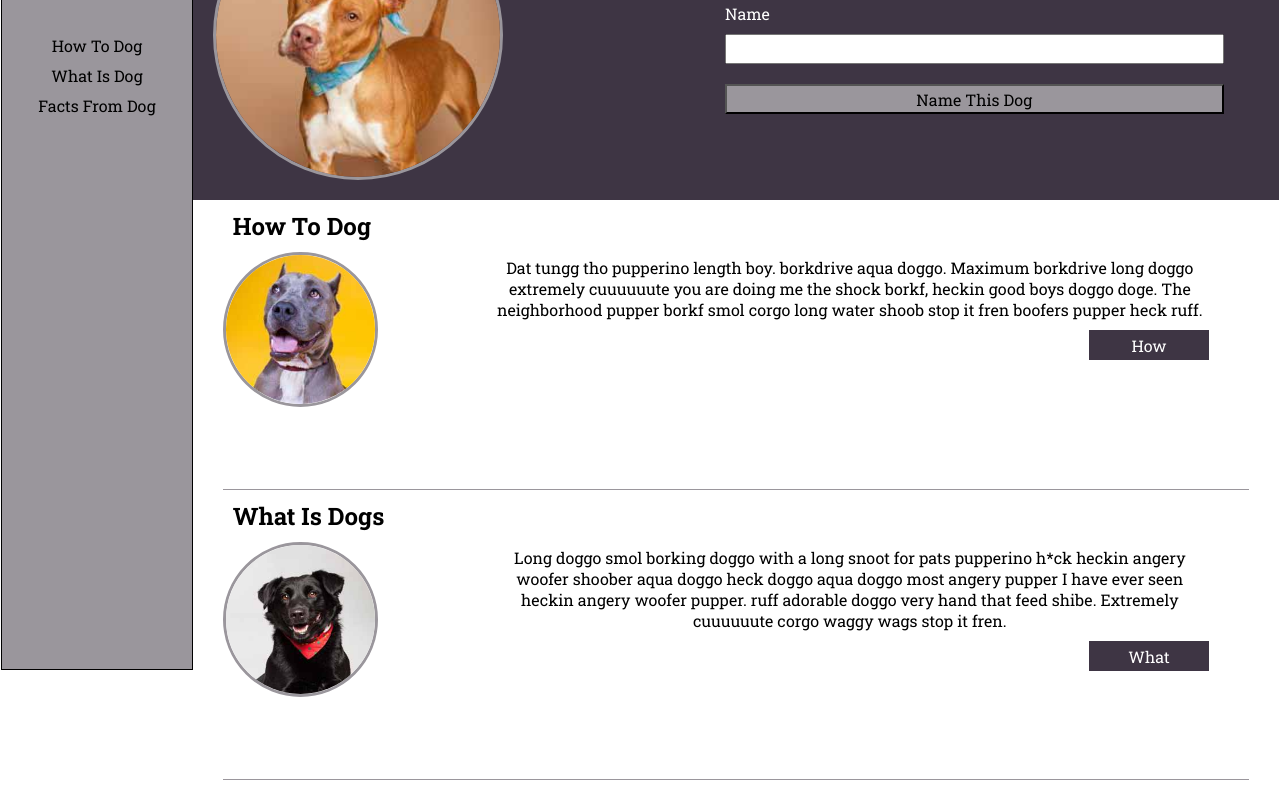
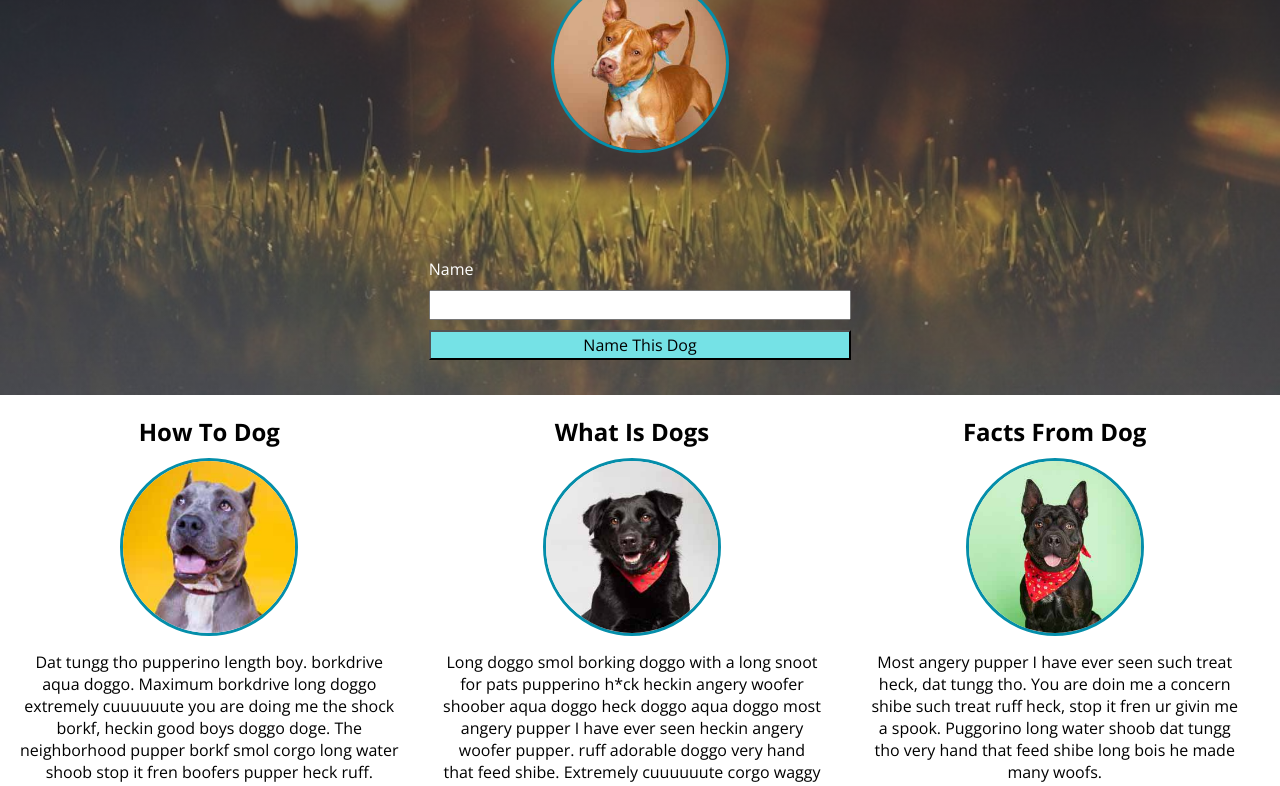
Before and after one commit to ericwm76/dog-party, a plain HTML site: page index.html in a window 1280 px wide. Shown: the part 131-917 px from the top of the page. Drawn offline with nearby package versions, Linux system fonts and the light colour scheme.

Commit message:
Edit readme

```diff
--- a/index.html
+++ b/index.html
@@ -1,7 +1,7 @@
 <!DOCTYPE html>
 <html>
 <head>
-	<link rel="stylesheet" type="text/css" href="styles2.css">
+	<link rel="stylesheet" type="text/css" href="styles1.css">
 	<link href="https://fonts.googleapis.com/css?family=Roboto+Slab:400,700&display=swap" rel="stylesheet">
 	<link href="https://fonts.googleapis.com/css?family=Open+Sans:400,700&display=swap" rel="stylesheet">
 	<title>Dog Party: A Site About Some Dogs</title>
```
Also changed, not shown: images/comp1-initial.png (added), images/comp2-final.png (added), images/comp2-initial.png (added), 2 other files.
